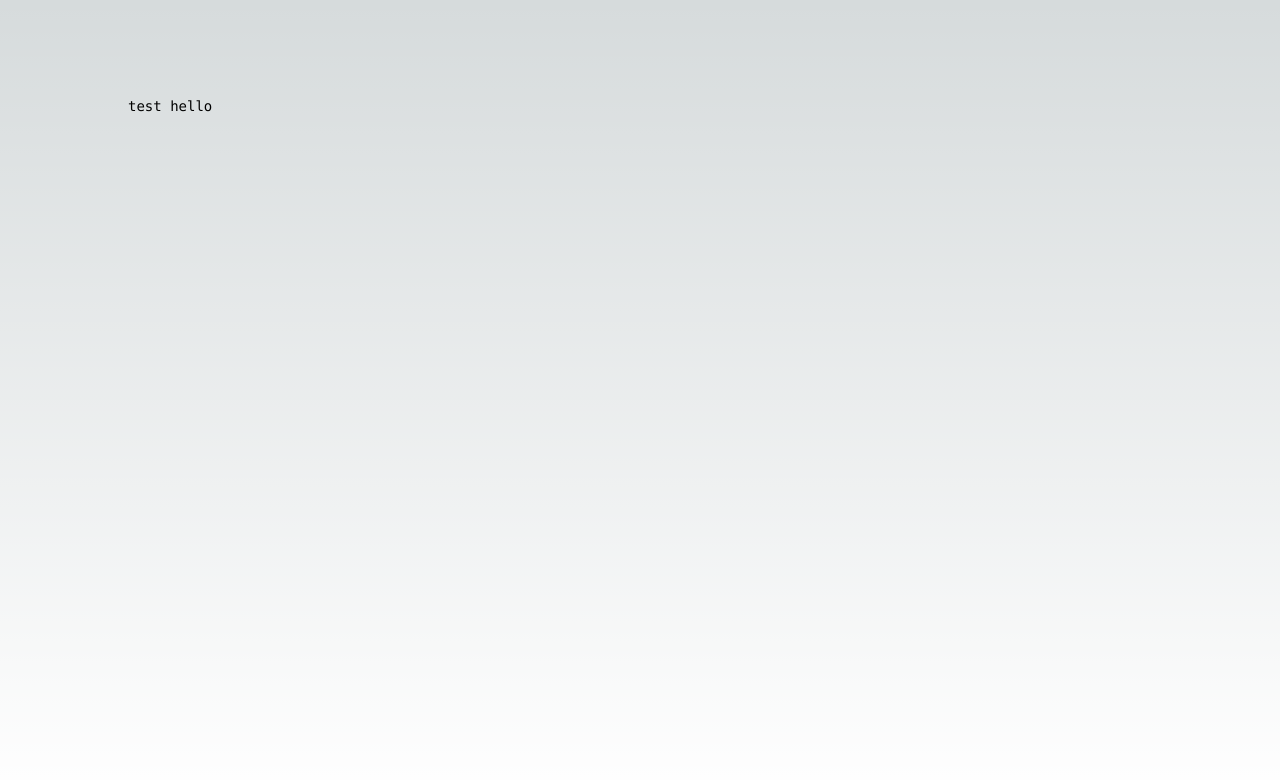
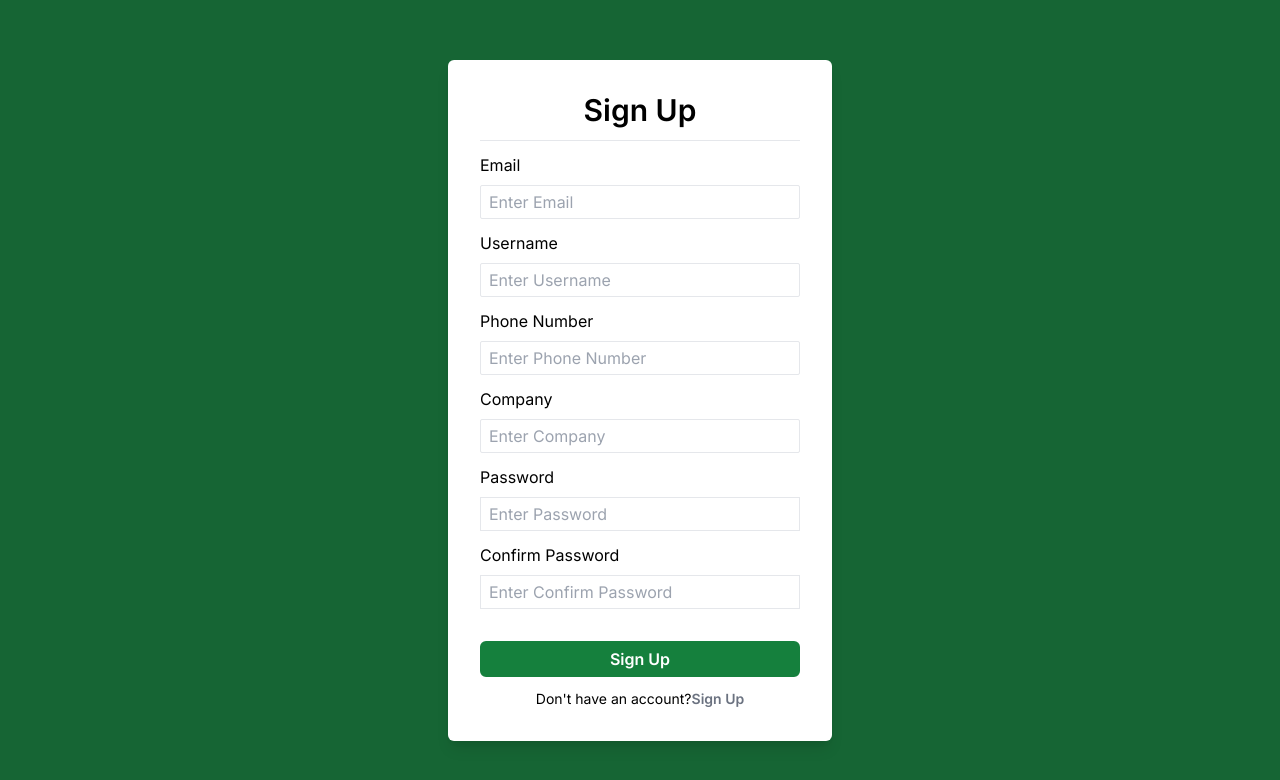
Before and after one commit to Dyandraamw/premily-frontend, a Next.js app: page / in a window 1280 px wide. Shown: the top 780 px of the page. Built offline with nearby package versions, Linux system fonts and the light colour scheme.

Commit message:
Sign In & Sign Up

```diff
--- a/src/app/SignUp/SignUp.js
+++ b/src/app/SignUp/SignUp.js
@@ -35,7 +35,7 @@ export default function SignUp() {
           <label htmlFor="CPassword" className="block text-base mb-2">Confirm Password</label>
           <input type="CPassword" id="CPassword" className="border w-full text-base px-2 py-1 focus:outline-none focus:ring-0 focus:border-gray-600" placeholder="Enter Confirm Password"></input>
         </div>
-        <div className="mt-24">
+        <div className="mt-8">
           <button type="submit" className="border-2 border-green-700 bg-green-700 text-white py-1 w-full rounded-md hover:bg-transparent hover:text-green-700 font-semibold">Sign Up</button>
         </div>
         <div className="mt-3">
--- a/src/app/page.js
+++ b/src/app/page.js
@@ -1,13 +1,15 @@
 import Image from "next/image";
 import { FaUser } from "react-icons/fa";
 import { FaLock } from "react-icons/fa";
+import SignUp from "./SignUp/SignUp";
 
 export default function Home() {
   return (
-    <main className="flex min-h-screen flex-col items-center justify-between p-24">
-      <div className="z-10 max-w-5xl w-full items-center justify-between font-mono text-sm lg:flex">
-       test hello
-      </div>
-    </main>
+    // <main className="flex min-h-screen flex-col items-center justify-between p-24">
+    //   <div className="z-10 max-w-5xl w-full items-center justify-between font-mono text-sm lg:flex">
+    //    test hello
+    //   </div>
+    // </main>
+    <SignUp/>
   );
 }
```
